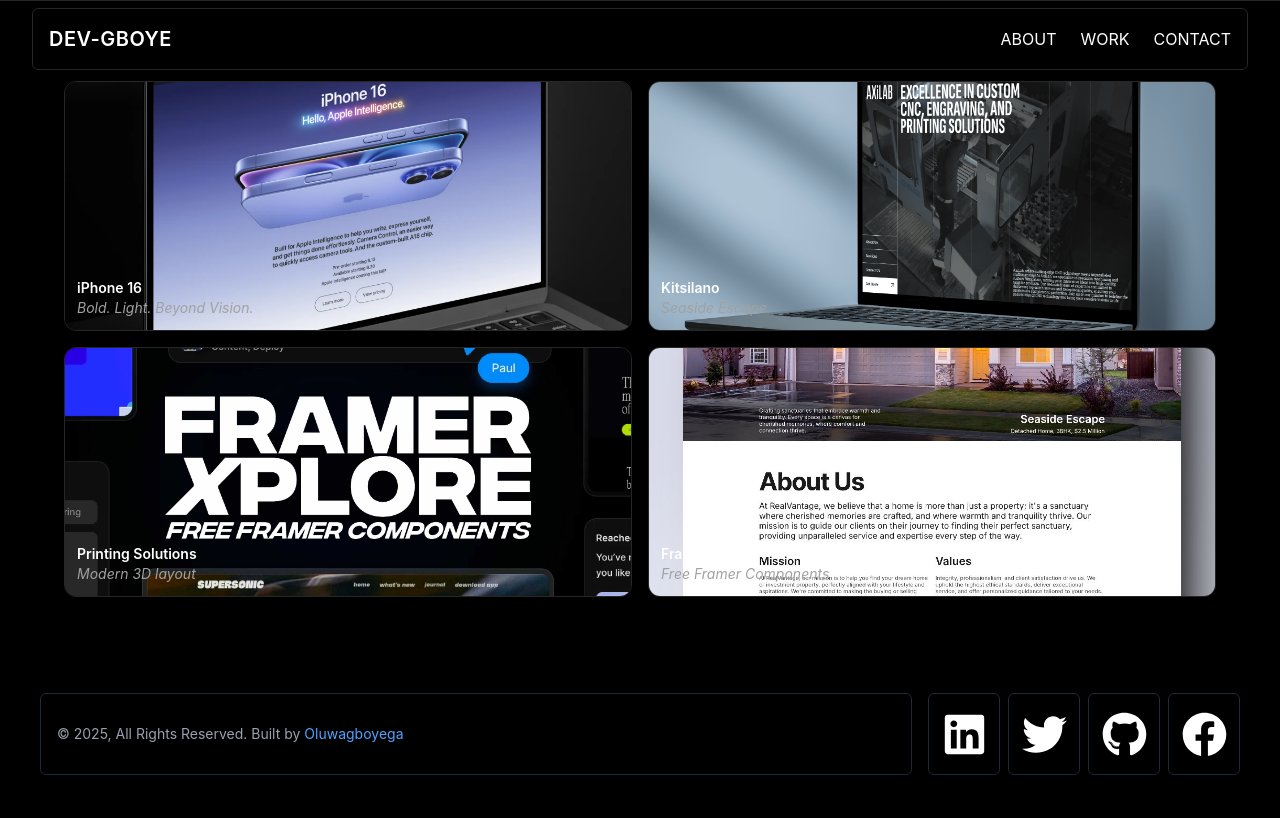
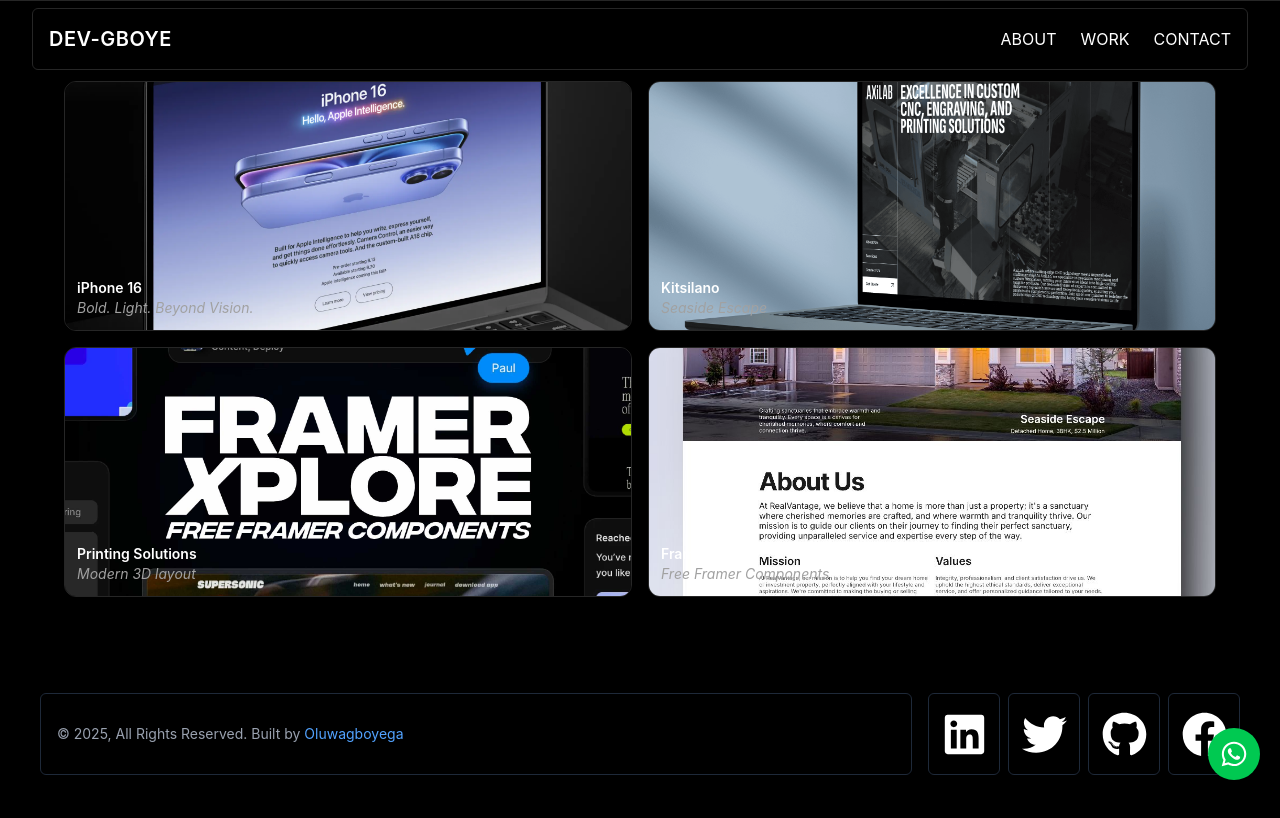
Before and after one commit to GboyegaAkere/assignment-main, a React (Vite) app in the folder new/: page /mywork in a window 1280 px wide. Shown: the top 818 px of the page. Built offline with nearby package versions, Linux system fonts and the light colour scheme.

Commit message:
new commit

```diff
--- a/new/src/App.jsx
+++ b/new/src/App.jsx
@@ -5,6 +5,7 @@
 import Home from './pages/Home'
 import Work from './pages/Work'
 import Mywork from './pages/Mywork'
+import WhatsAppButton from './components/WhatsappButton'
 
 
 const App = () => {
@@ -16,6 +17,7 @@
         <Route path="/projects/:id" element={<Work />} />
         <Route path='/mywork' element={<Mywork/>}/>
       </Routes>
+      <WhatsAppButton/>
       <Footer/>
     </div>
   )
--- /dev/null
+++ b/new/src/components/WhatsAppButton.jsx
@@ -0,0 +1,19 @@
+// src/components/WhatsAppButton.jsx
+import React from "react";
+import { FaWhatsapp } from "react-icons/fa";
+
+export default function WhatsAppButton() {
+  const phoneNumber = "2348113595765"; // Replace with your WhatsApp number (without +)
+  const message = "Hello, I would like to know more about your services."; // Default message
+
+  return (
+    <a
+      href={`https://wa.me/${phoneNumber}?text=${encodeURIComponent(message)}`}
+      target="_blank"
+      rel="noopener noreferrer"
+      className="fixed bottom-5 right-5 bg-green-500 text-white p-3 rounded-full shadow-lg hover:bg-green-600 transition duration-300 z-50"
+    >
+      <FaWhatsapp size={28} />
+    </a>
+  );
+}
```
